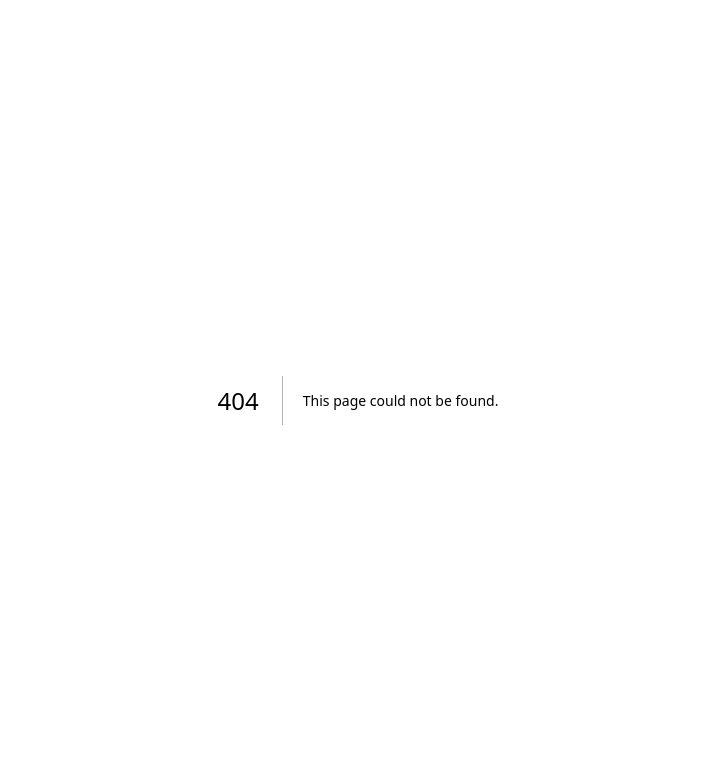
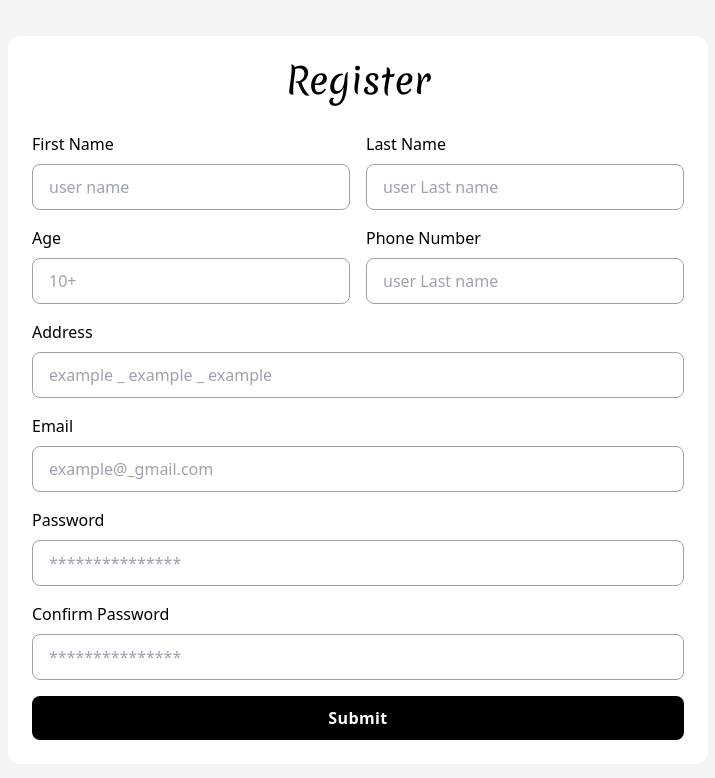
Before and after one commit to mohamed-ahmed99/Authentication, a Next.js app in the folder front-end/: page /register in a window 1280 px wide. Before the commit this address had no page. Shown: the top 778 px of the page, without its empty margins (282-997 px from the left). Built offline with nearby package versions, Linux system fonts and the light colour scheme.

Commit message:
register in front-end

```diff
--- /dev/null
+++ b/front-end/src/actions/auth/register.ts
@@ -0,0 +1,67 @@
+"use server"
+
+export const register = async (_:any, formData:FormData) => {
+
+    const email = formData.get('email') as string
+    const firstName = formData.get('First Name') as string
+    const lastName = formData.get('Last Name') as string
+    const age = formData.get('age') as string
+    const phoneNumber = formData.get('phone Number') as string
+    const address = formData.get('address') as string
+    const password = formData.get('password') as string
+    const confirmPassword = formData.get('confirm password') as string
+
+
+    interface errorsOBJ{ [key:string] : string }
+    let errors:errorsOBJ = {}
+
+
+    /////////////////// check data befor call back-end
+
+    // check email
+    if(!email) errors.email = "email is required"
+    else if(! (/^[a-zA-Z0-9._%+-]+@gmail\.com$/.test(email))) errors.email = "invalid gmail"
+
+
+    // first name
+    if(!firstName) errors.firstName = "first name is required"
+    else if(! (/[a-zA-Z]/.test(firstName))) errors.firstName = "invalid name"
+
+    // last name
+    if(!lastName) errors.lastName = "last name is required"
+    else if(! (/[a-zA-Z]/.test(lastName))) errors.lastName = "invalid name"
+
+    // age
+    if(!age) errors.age = "age is required"
+    else if(! (/[0-9]/.test(age))) errors.age = "only numbers"
+    else if(Number(age) <= 10) errors.age = "user must be +10"
+
+    // phone numver
+    if(!phoneNumber) errors.phoneNumber = "Phone Number is required"
+    else if(! (/^(01[0-2,5][0-9]{8}|\+201[0-2,5][0-9]{8})$/.test(phoneNumber))) errors.phoneNumber = "Invalid phone number"
+
+    // address
+    if(!address) errors.address = "address is required"
+    else if(!/^[a-zA-Z]/.test(address)) errors.address = "adress must start with a letter"
+
+    // check password
+    if(!(/[a-zA-Z]/.test(password))) errors.password = "password must conyain a letter"
+    else if(password.length < 8) errors.password = "password must be at least 8 letters"
+
+    else if(! (/[0-9]/.test(password))) errors.password = "password must contain a number"
+    else if(! (/[^a-zA-Z0-9]/.test(password))) errors.password = "password must contain a special character"
+
+
+    // confirmPassword
+    if(!confirmPassword) errors.confirmPassword = "confirm Password is required"
+    else if(confirmPassword !== password) errors.confirmPassword = "confirm Password does not match with password"
+
+
+    const prevData = {email, firstName, lastName, password, age,phoneNumber, address, confirmPassword}
+    if(Object.keys(errors).length > 0) {
+        console.log(errors)
+        return {errors, goToProfile:false, prevData}
+    }
+
+
+}
--- /dev/null
+++ b/front-end/src/app/(auth)/register/page.tsx
@@ -0,0 +1,48 @@
+"use client"
+import { useActionState } from "react"
+import LabelInput from "../../../components/LabelInput"
+import { register } from "../../../actions/auth/register"
+
+
+export default function LogIn () {
+
+    const [state, action, isPending] = useActionState(register, undefined)
+    console.log(state)
+
+    return (
+        <div className="p-4 min-h-screen bg-gray-100 flex items-center justify-center">
+            <div className="p-6 bg-white w-full max-w-[700px] rounded-xl space-y-8">
+
+                <h2 className="text-center text-4xl capitalize font-Merienda">register</h2>
+
+                {/* form */}
+                <form action={action} className="space-y-4">
+
+                    {/* user name */}
+                    <div className="flex gap-4">
+                        <LabelInput label="First Name" type="text" placeholder="user name" defaultValue={state?.prevData?.firstName}/>
+                        <LabelInput label="Last Name" type="text" placeholder="user Last name" defaultValue={state?.prevData?.lastName}/>
+                    </div>
+
+                    {/* age,  phoneNumber*/}
+                    <div className="flex gap-4">
+                        <LabelInput label="age" type="text" placeholder="10+" defaultValue={state?.prevData?.age}/>
+                        <LabelInput label="phone Number" type="text" placeholder="user Last name" defaultValue={state?.prevData?.phoneNumber}/>
+                    </div>
+
+                    <LabelInput label="address" type="text" placeholder="example _ example _ example" defaultValue={state?.prevData?.address}/>
+                    <LabelInput label="email" type="text" placeholder="example@_gmail.com" defaultValue={state?.prevData?.email}/>
+
+                    <LabelInput label="password" type="password" placeholder="***************" defaultValue={state?.prevData?.password}/>
+                    <LabelInput label="confirm password" type="password" placeholder="***************" defaultValue={state?.prevData?.confirmPassword}/>
+
+                    {/* submition btn */}
+                    <button type="submit" disabled={isPending}
+                        className="p-[10px] bg-black text-white w-full rounded-lg font-semibold capitalize tracking-wide">
+                            {isPending ? 'submiting...' : 'submit'}
+                    </button>
+                </form>
+            </div>
+        </div>
+    )
+}
--- a/front-end/src/app/globals.css
+++ b/front-end/src/app/globals.css
@@ -1,3 +1,14 @@
+@import url('https://fonts.googleapis.com/css2?family=Merienda:wght@300..900&display=swap');
+
+
+
 @tailwind base;
 @tailwind components;
 @tailwind utilities;
+
+
+
+*::selection{
+    background-color: black;
+    color: white;
+}
--- a/front-end/src/app/page.tsx
+++ b/front-end/src/app/page.tsx
@@ -2,6 +2,6 @@
 
 export default function Home() {
   return (
-    <div className=""></div>
+    <div className="">hello user</div>
   );
 }
--- /dev/null
+++ b/front-end/src/components/LabelInput.tsx
@@ -0,0 +1,23 @@
+
+
+
+interface LabelInput {
+    label: string,
+    type: string,
+    placeholder: string,
+    defaultValue: string | undefined,
+}
+
+export default function LabelInput({label, type, placeholder, defaultValue} : LabelInput) {
+
+    return(
+            <label className="block space-y-2 flex-grow">
+                {/* label text */}
+                <p className="cursor-pointer capitalize">{label}</p>
+
+                {/* input */}
+                <input type={type} name={label} placeholder={placeholder} defaultValue={defaultValue}
+                    className="outline-none border border-gray-400 w-full py-[10px] px-4 rounded-lg"/>
+            </label>
+    )
+}
--- a/front-end/tailwind.config.js
+++ b/front-end/tailwind.config.js
@@ -6,6 +6,12 @@ module.exports = {
 
       colors:{
 
+      },
+      fontFamily:{
+        Merienda:['"Merienda"'],
+      },
+      screens: {
+        xs: '480px',
       },
 
       container: {
@@ -17,6 +23,7 @@ module.exports = {
           xl: '5rem',
           '2xl': '6rem',
         },
+
     },
     },
   },
```
